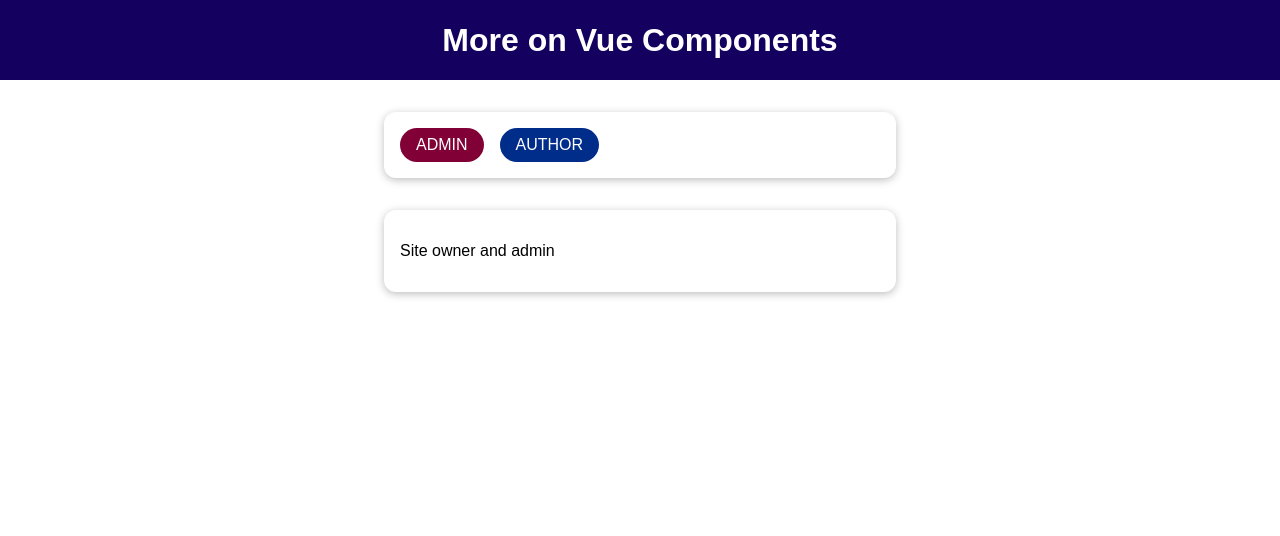
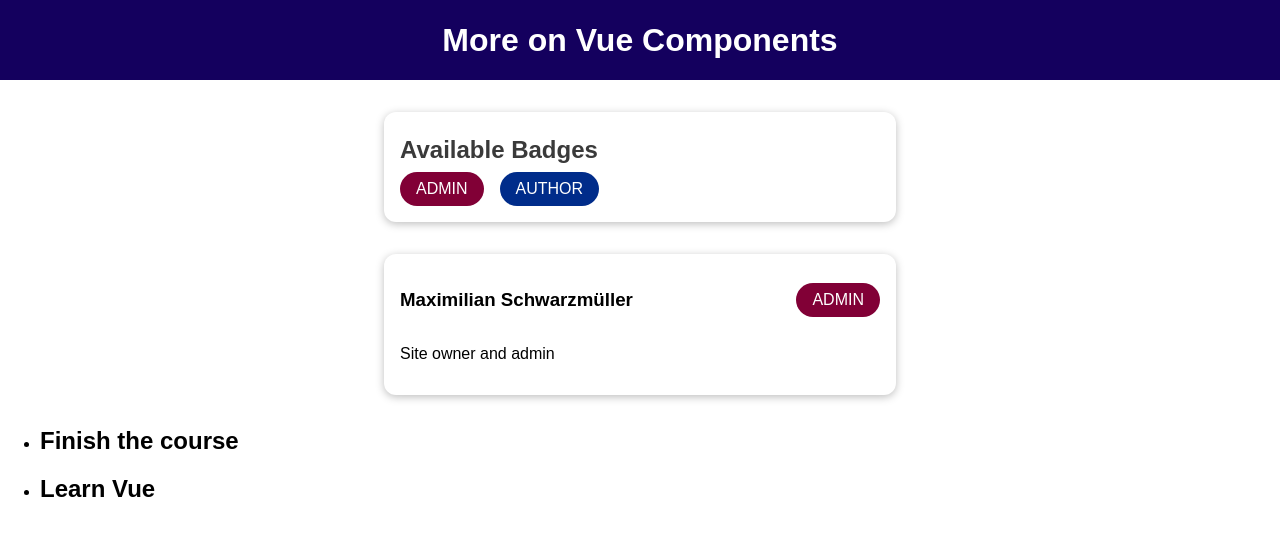
Before and after one commit to vutuantrung/TVU.VueJS, a Vue app in the folder cmp-adv-01-starting-setup/: page / in a window 1280 px wide. Shown: the top 536 px of the page. Built offline with nearby package versions, Linux system fonts and the light colour scheme.

Commit message:
using v-slot: passign parameter(property) into slot component

```diff
--- a/cmp-adv-01-starting-setup/src/App.vue
+++ b/cmp-adv-01-starting-setup/src/App.vue
@@ -7,6 +7,12 @@
       :info-text="activeUser.description"
       :role="activeUser.role"
     />
+    <course-goals>
+      <template #default="slotProps">
+        <h2>{{ slotProps.item }}</h2>
+        <p>{{ slotProps["another-prop"] }}</p>
+      </template>
+    </course-goals>
   </div>
 </template>
 
@@ -14,12 +20,14 @@
 import TheHeader from "./components/TheHeader";
 import BadgeList from "./components/BadgeList.vue";
 import UserInfo from "./components/UserInfo.vue";
+import CourseGoals from "./components/CourseGoals.vue";
 
 export default {
   components: {
     TheHeader,
     BadgeList,
     UserInfo,
+    CourseGoals,
   },
   data() {
     return {
--- a/cmp-adv-01-starting-setup/src/components/BaseCard.vue
+++ b/cmp-adv-01-starting-setup/src/components/BaseCard.vue
@@ -1,6 +1,6 @@
 <template>
   <div>
-    <header v-if="$slots.header">
+    <header v-if="$slots.__customHeader">
       <slot name="__customHeader">
         <!-- <h2>The default</h2> -->
       </slot>
--- /dev/null
+++ b/cmp-adv-01-starting-setup/src/components/CourseGoals.vue
@@ -0,0 +1,17 @@
+<template>
+  <ul>
+    <li v-for="goal in goals" :key="goal">
+      <slot :item="goal" another-prop="..."></slot>
+    </li>
+  </ul>
+</template>
+
+<script>
+export default {
+  data() {
+    return {
+      goals: ['Finish the course', 'Learn Vue'],
+    };
+  },
+};
+</script>
```
